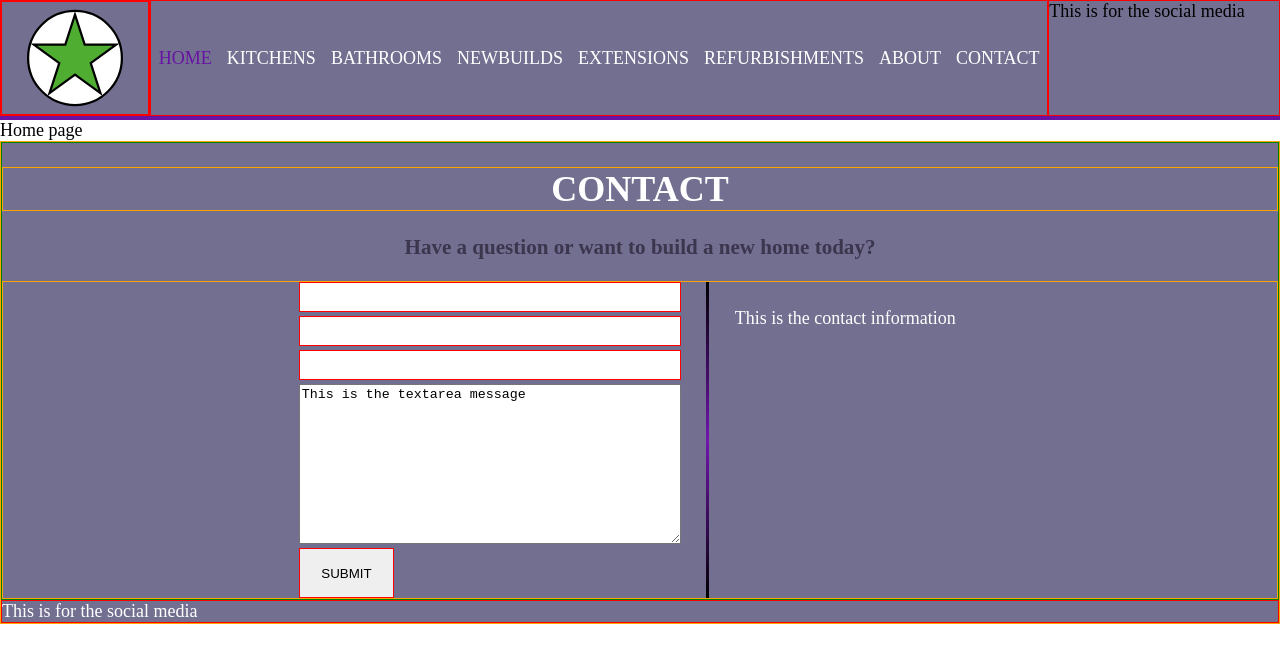
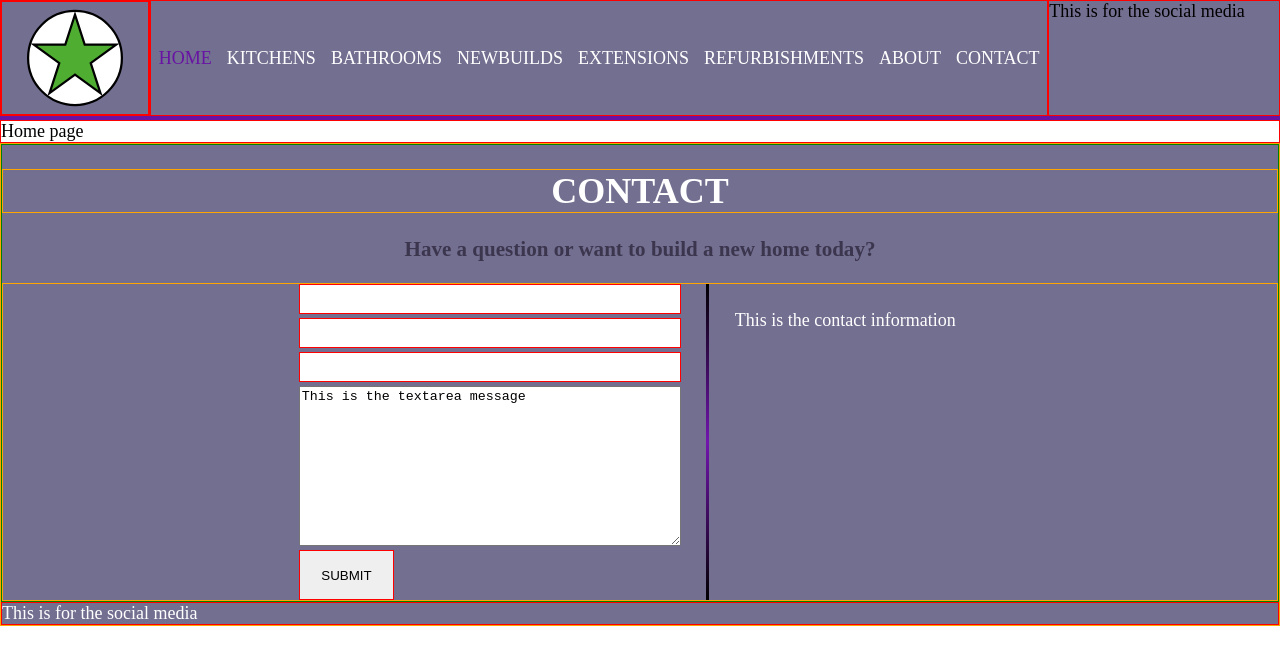
Before and after one commit to DylanWarrener/tpw-development-website-react, a React (Create React App) app: page / in a window 1280 px wide. Shown: the top 664 px of the page. Built offline with nearby package versions, Linux system fonts and the light colour scheme.

Commit message:
Rename id

```diff
--- a/src/pages/home/home.scss
+++ b/src/pages/home/home.scss
@@ -1,3 +1,3 @@
-.home {
+#home-container {
     border: 1px solid red;
 }
```
